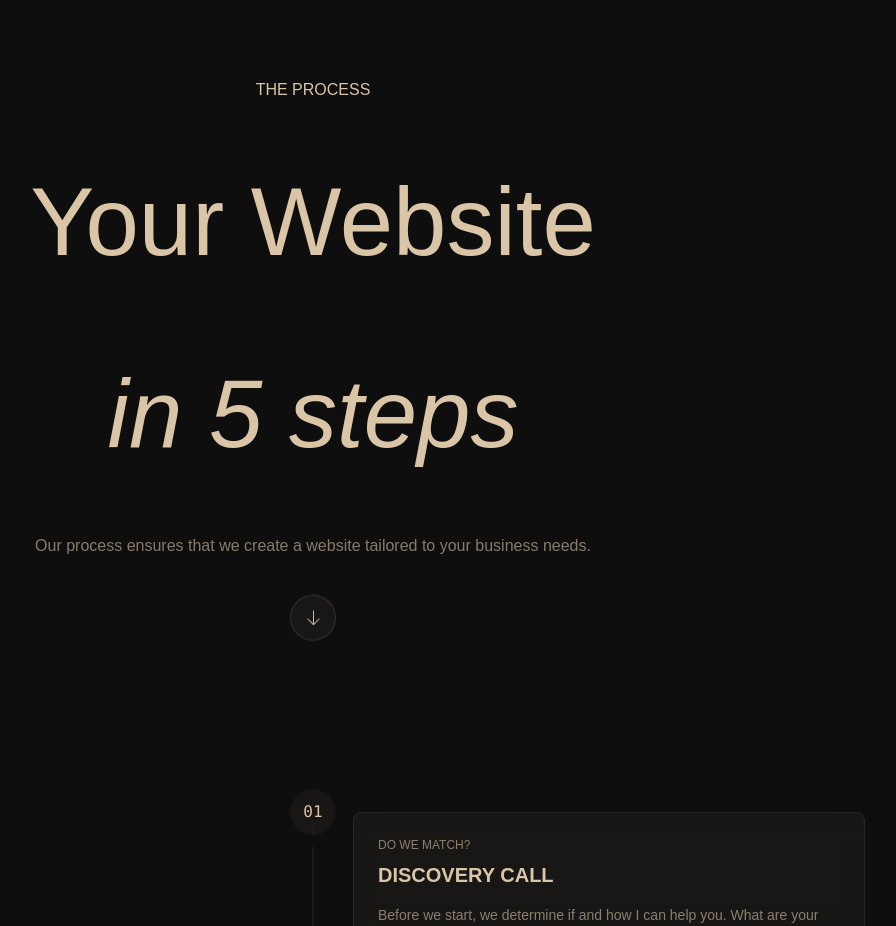
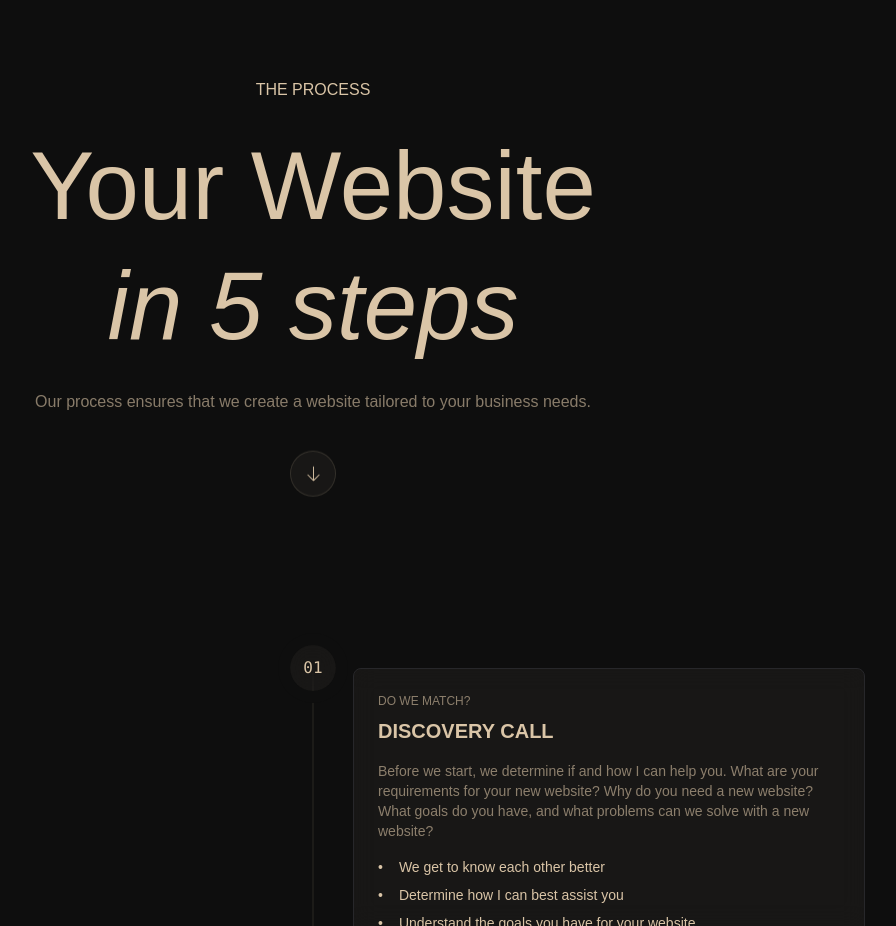
Before and after one commit to Mohamed-El-Sharqawy/lord-portfolio, a Next.js app: page / in a window 1280 px wide. Shown: the part 2645-3571 px from the top of the page, without its empty margins (327-1223 px from the left). Built offline with nearby package versions, Linux system fonts and the light colour scheme.

Commit message:
fix ui issue in the work steps heading (h1)

```diff
--- a/app/(home)/_components/WorkSteps/WorkSteps.tsx
+++ b/app/(home)/_components/WorkSteps/WorkSteps.tsx
@@ -7,7 +7,7 @@ export default function WorkSteps() {
       <div className="space-y-6 md:mb-28 mb-16">
         <h2 className="text-wheat text-center">THE PROCESS</h2>
 
-        <h1 className="text-wheat text-center text-5xl leading-tight md:text-8xl md:leading-loose font-medium text-balance max-w-[700px] mx-auto">
+        <h1 className="text-wheat text-center text-5xl leading-tight md:text-8xl md:leading-tight font-medium text-balance max-w-[700px] mx-auto">
           Your Website <span className="italic font-light">in 5 steps</span>
         </h1>
 
```
